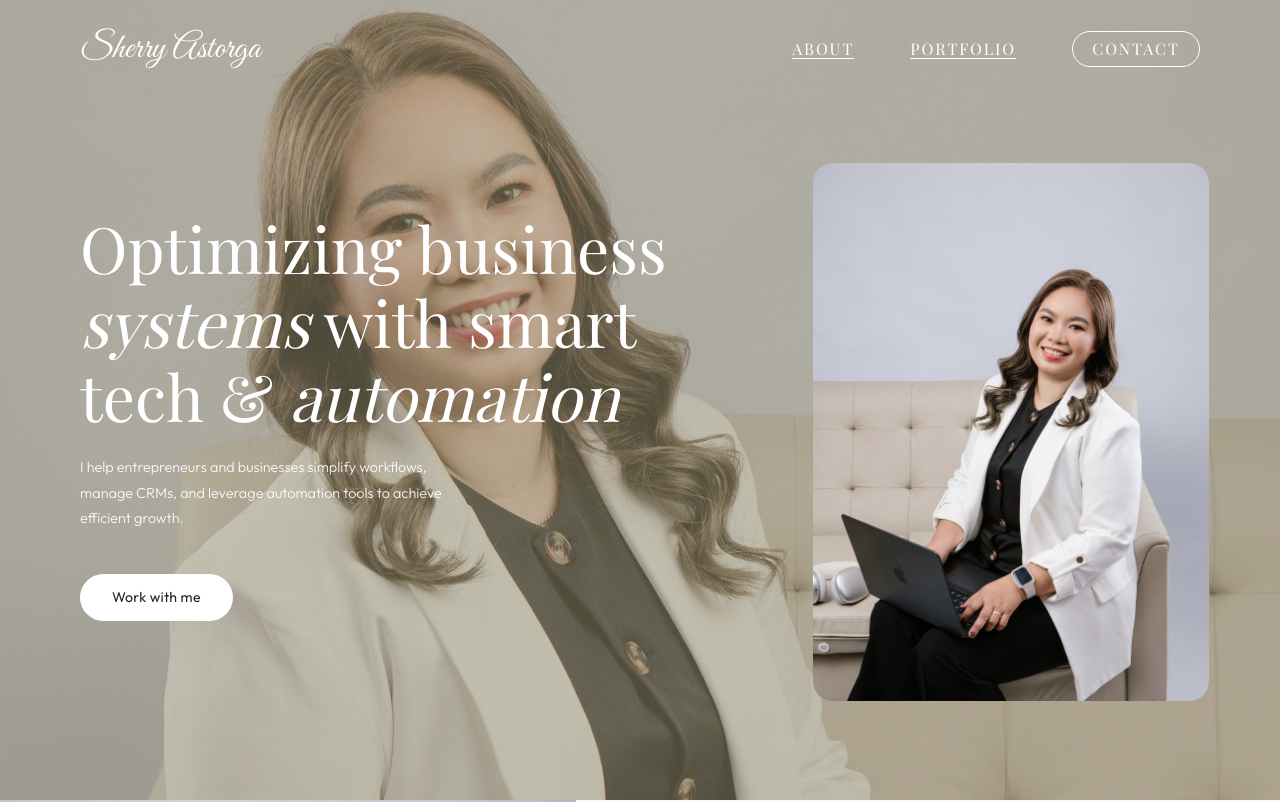
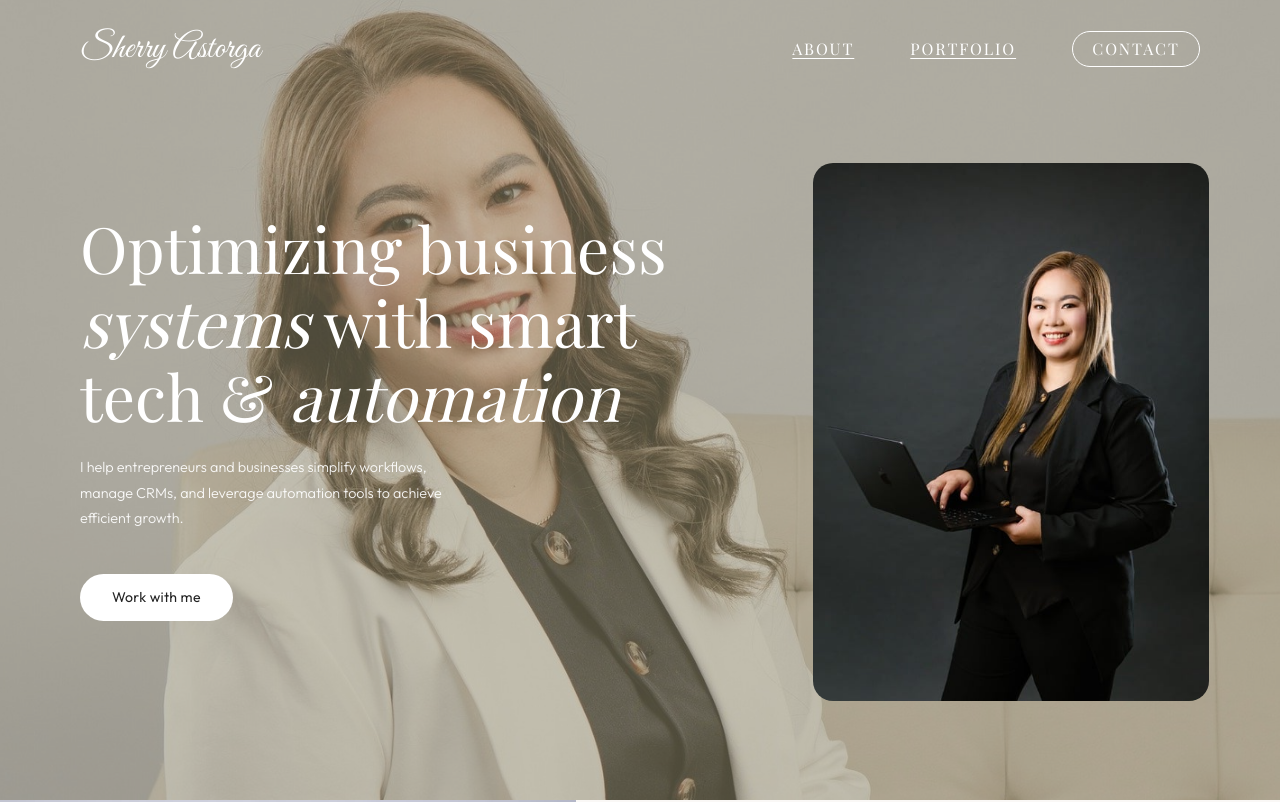
Before and after one commit to ninja-janin/she-portfolio, a React (Vite) app: page / in a window 1280 px wide. Shown: the top 802 px of the page. Built offline with nearby package versions, Linux system fonts and the light colour scheme; a web font is replaced by a local one.

Commit message:
Fix right image

```diff
--- a/src/components/Hero.jsx
+++ b/src/components/Hero.jsx
@@ -20,7 +20,7 @@ export default function Hero() {
         <a href="#contact" className="hero-btn hero-animate-3">Work with me</a>
       </div>
       <div className="hero-right hero-animate-4">
-        <img src="/images/sherry-hero.jpg" alt="Sherry Astorga" />
+        <img src="/images/client1.jpg" alt="Sherry Astorga" />
       </div>
       </div>
     </section>
```
